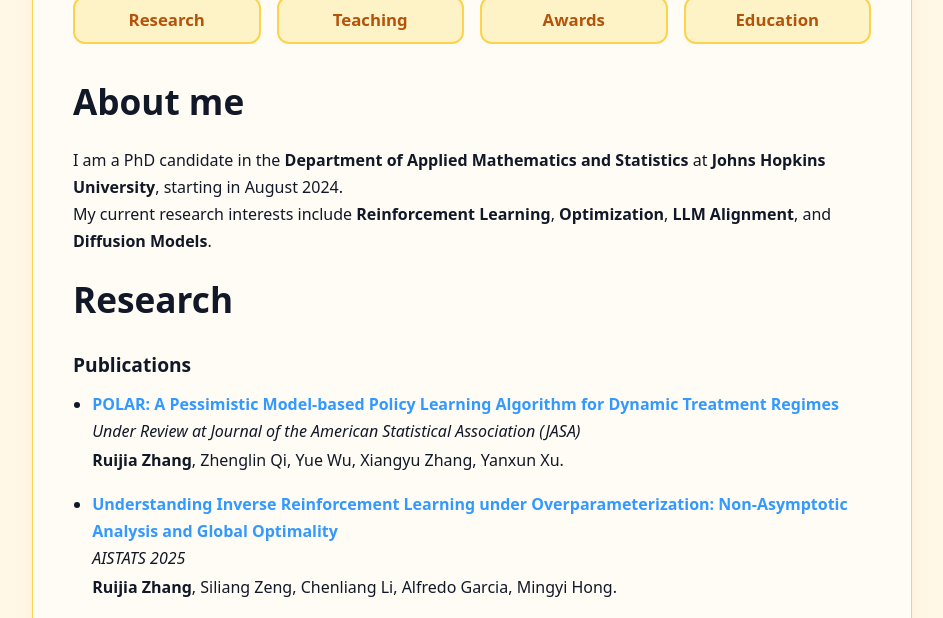
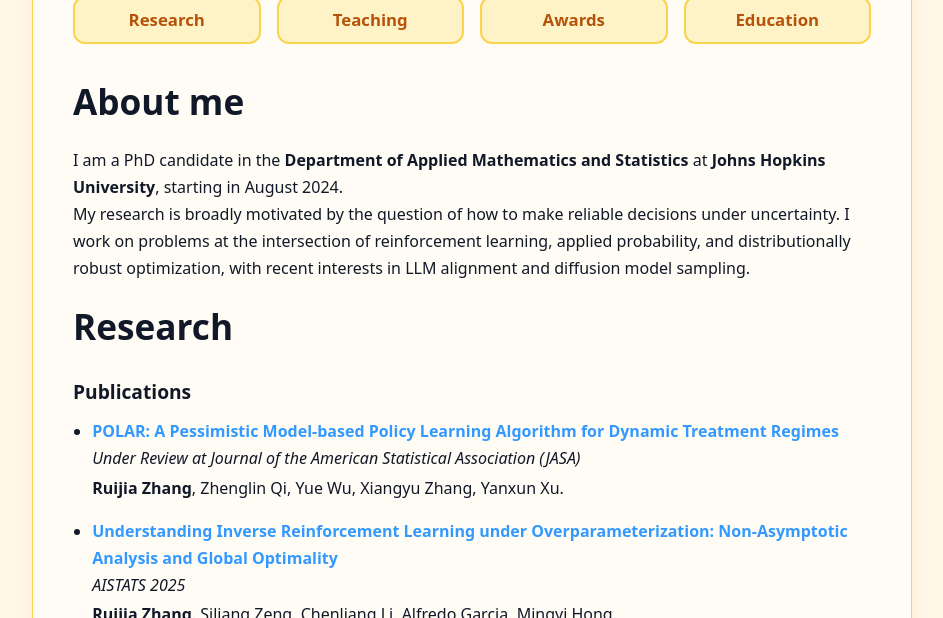
Before and after one commit to yayayida/yayayida.github.io, a Jekyll site: the page built from index.md, in a window 1280 px wide and 900 px high, cut to the strip 282-900 px from the top of the window. Shown: the whole strip, without its empty margins (168-1111 px from the left). Built offline with Jekyll 4.4.1, drawn with Linux system fonts in a browser that asks for light colours.

Commit message:
Update index.md

```diff
--- a/index.md
+++ b/index.md
@@ -60,7 +60,7 @@ title: "Ruijia Zhang"
 
 # About me
 I am a PhD candidate in the **Department of Applied Mathematics and Statistics** at **Johns Hopkins University**, starting in August 2024.
-My current research interests include **Reinforcement Learning**, **Optimization**, **LLM Alignment**, and **Diffusion Models**.
+My research is broadly motivated by the question of how to make reliable decisions under uncertainty. I work on problems at the intersection of reinforcement learning, applied probability, and distributionally robust optimization, with recent interests in LLM alignment and diffusion model sampling.
 
 # Research
 
```
